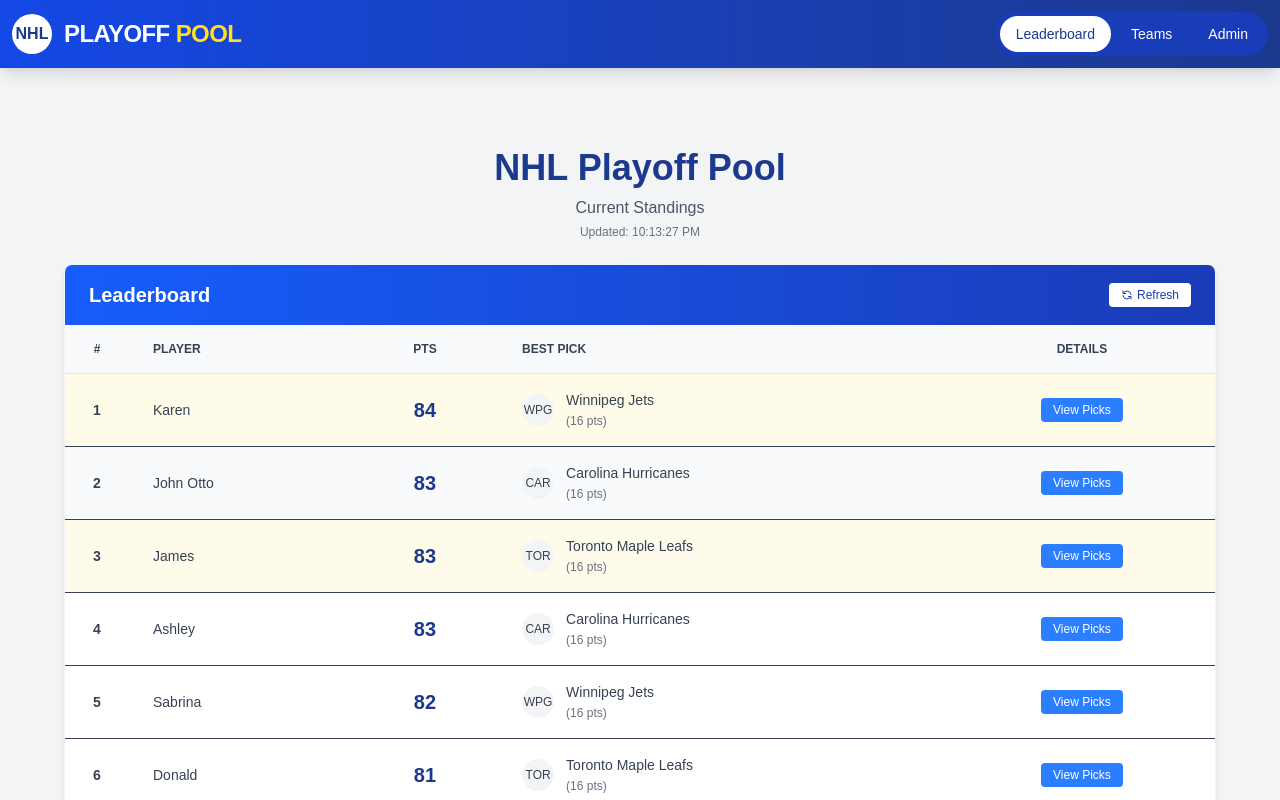
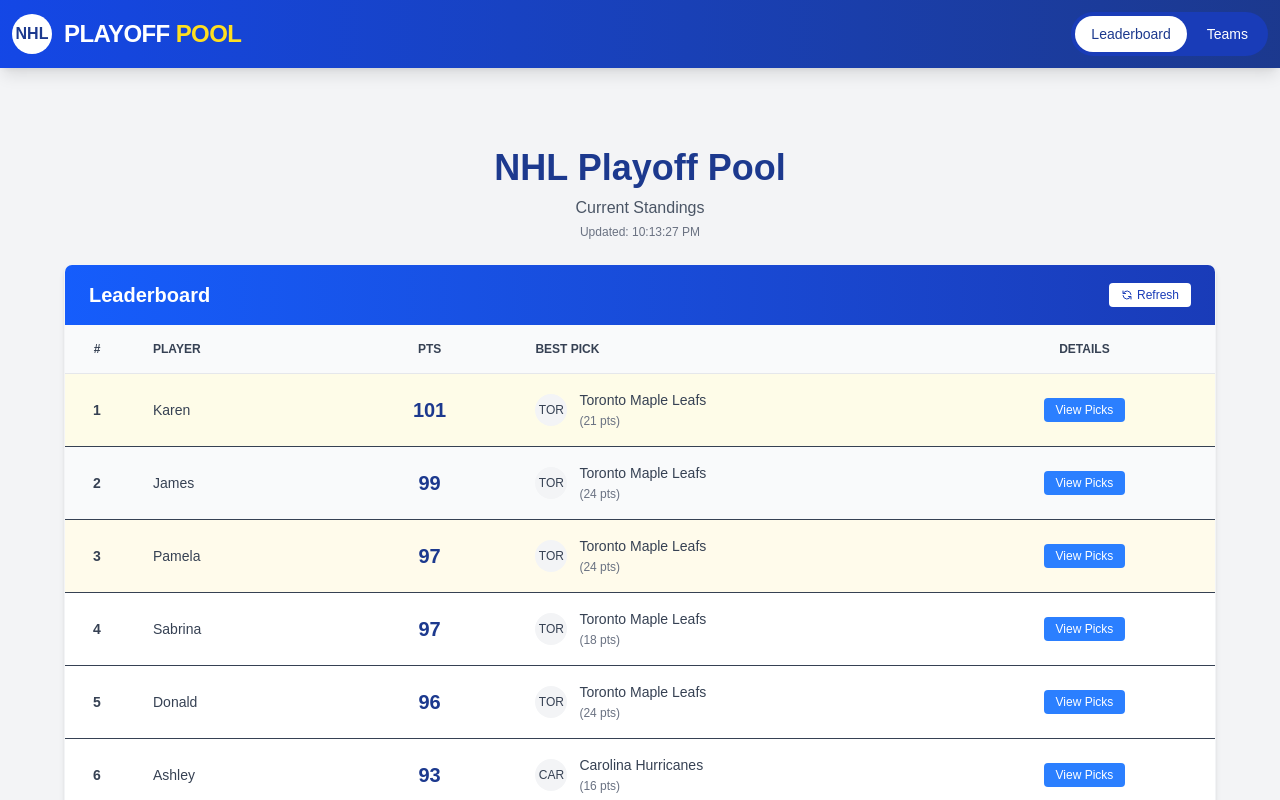
Before and after one commit to JohnBell127/nhl-playoff-pool, a Next.js app: page / in a window 1280 px wide. Shown: the top 800 px of the page. Built offline with nearby package versions, Linux system fonts and the light colour scheme.

Commit message:
ui change

```diff
--- a/components/Header.tsx
+++ b/components/Header.tsx
@@ -34,9 +34,6 @@
             <NavLink href="/teams" active={isActive('/teams')}>
               Teams
             </NavLink>
-            <NavLink href="/admin" active={isActive('/admin')}>
-              Admin
-            </NavLink>
           </nav>
         </div>
       </div>
--- a/data/teamData.json
+++ b/data/teamData.json
@@ -6,7 +6,7 @@
     },
     {
       "id": 2,
-      "wins": 2
+      "wins": 3
     },
     {
       "id": 3,
@@ -18,7 +18,7 @@
     },
     {
       "id": 5,
-      "wins": 1
+      "wins": 2
     },
     {
       "id": 6,
@@ -58,7 +58,7 @@
     },
     {
       "id": 15,
-      "wins": 1
+      "wins": 2
     },
     {
       "id": 16,
```
